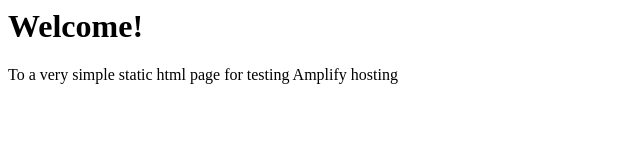
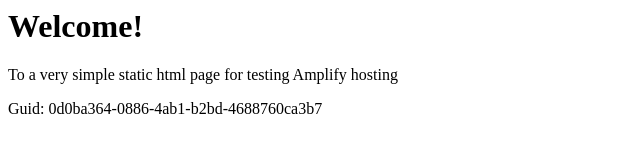
Before and after one commit to aws-aemilia-bah/Github-PR-Commit-Integration-Test-DoNotTouch-GitHubAutoBuildPrPreviewCanaryTest-v1-prod-me-south-1, a website: page src/index.html in a window 1280 px wide. Shown: the whole page, without its empty margins (0-640 px from the left). Drawn offline with Linux system fonts and the light colour scheme.

Commit message:
commit from integ tests

```diff
--- a/src/index.html
+++ b/src/index.html
@@ -1,3 +1,5 @@
+
+
 <html lang="en">
 
 <head>
@@ -10,6 +12,6 @@
 <body>
     <h1>Welcome!</h1>
     <p>To a very simple static html page for testing Amplify hosting</p>
-</body>
+    <p>Guid: 0d0ba364-0886-4ab1-b2bd-4688760ca3b7</p></body>
 
 </html>
```
